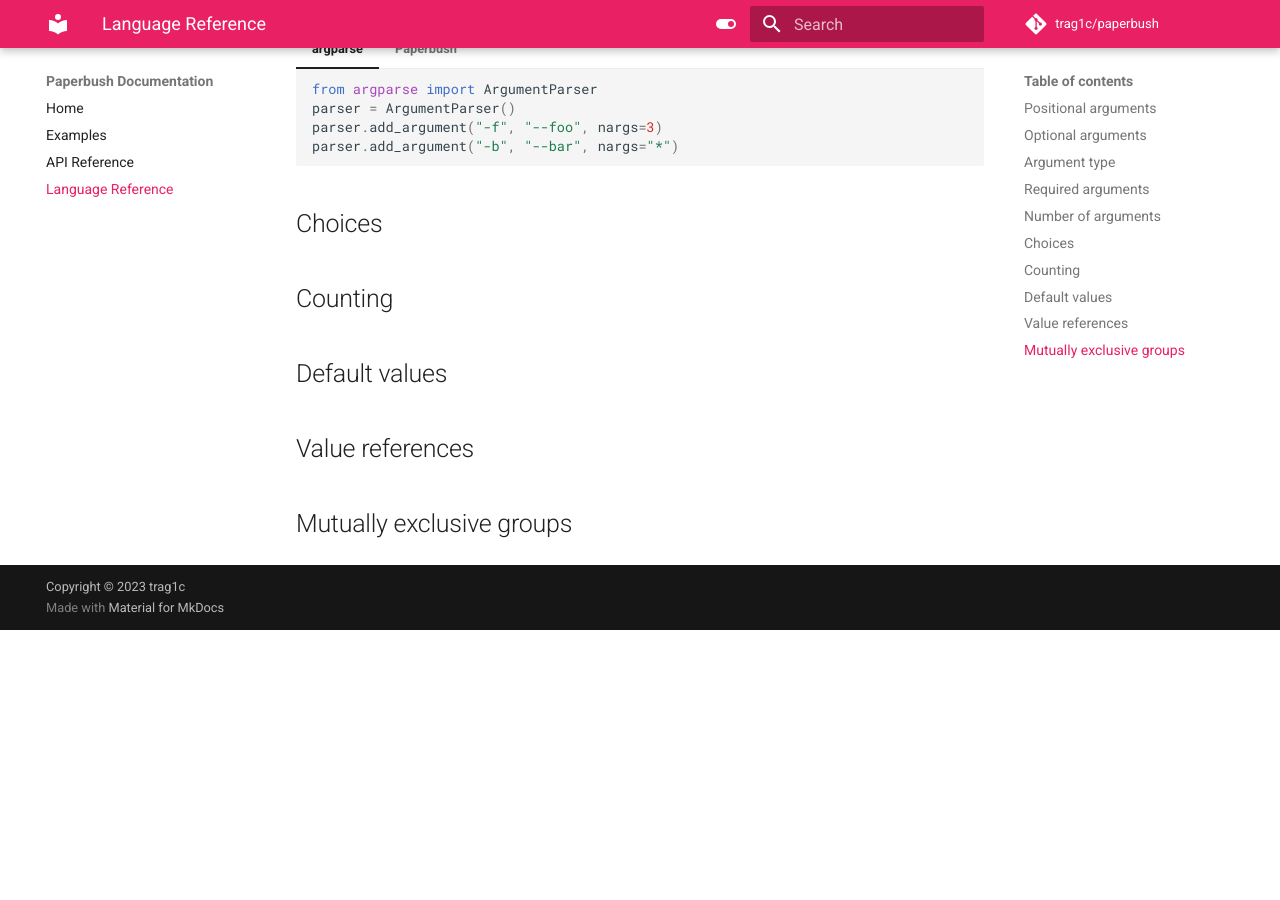
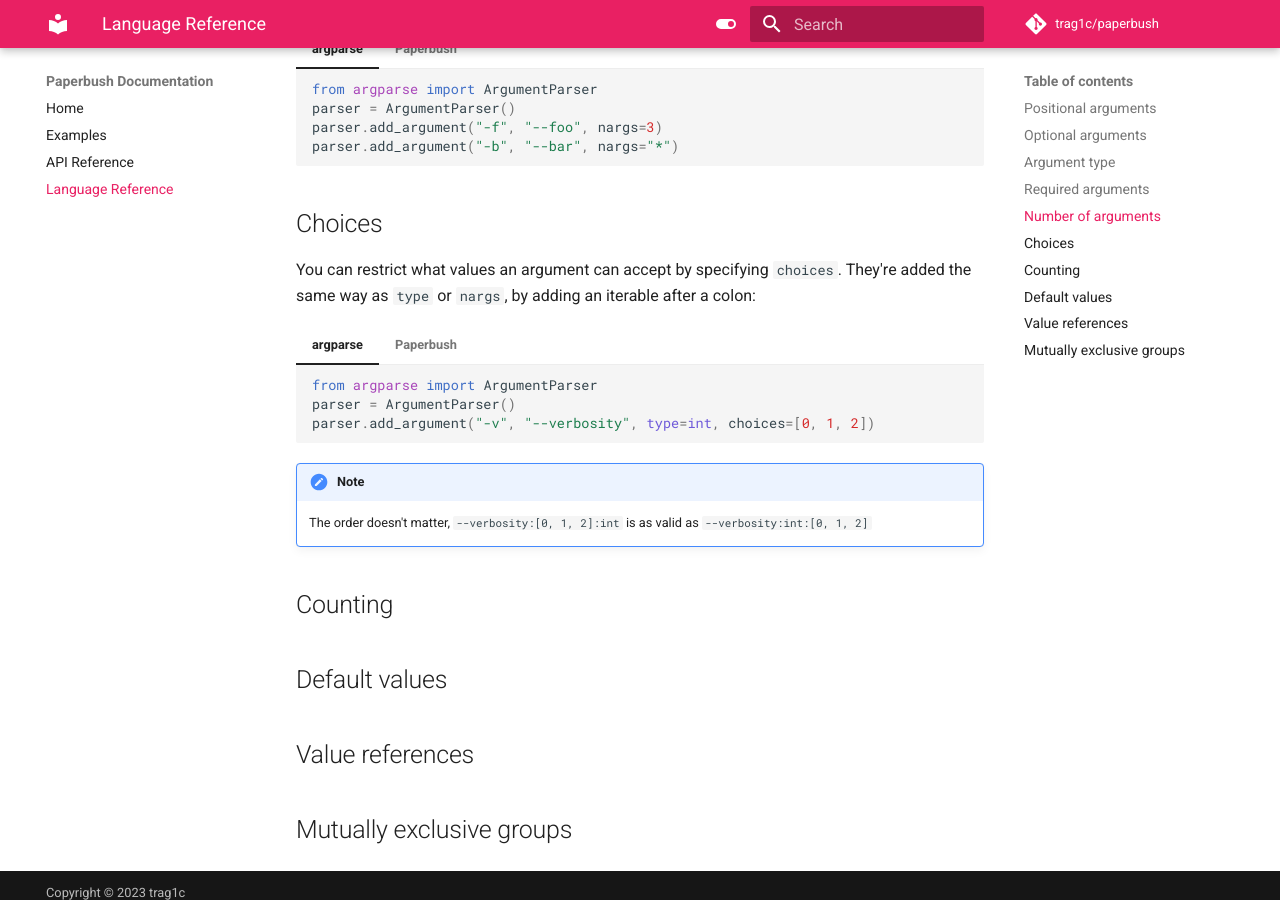
Before and after one commit to trag1c/paperbush, an MkDocs documentation site: the page built from docs/dsl.md, in a window 1280 px wide and 900 px high, scrolled down 2064 px. Built offline with MkDocs 1.6.1 and Material for MkDocs 9.7.7, drawn with Linux system fonts in a browser that asks for light colours; comment, search, counter and statistics services are not loaded; before the commit the page ends 2694 px from its top, so only the background shows below that.

Commit message:
Added choices

````diff
--- a/docs/dsl.md
+++ b/docs/dsl.md
@@ -168,6 +168,30 @@ type, by following our argument with a colon and then either an integer,
 
 
 ## Choices
+You can restrict what values an argument can accept by specifying `choices`.
+They're added the same way as `type` or `nargs`, by adding an iterable
+after a colon:
+
+=== "argparse"
+
+    ```py
+    from argparse import ArgumentParser
+    parser = ArgumentParser()
+    parser.add_argument("-v", "--verbosity", type=int, choices=[0, 1, 2])
+    ```
+
+=== "Paperbush"
+
+    ```py
+    from paperbush import Paperbush
+    parser = Paperbush("--verbosity:int:[0, 1, 2]")
+    ```
+
+!!! note
+    The order doesn't matter, `--verbosity:[0, 1, 2]:int` is as valid as
+    `--verbosity:int:[0, 1, 2]`
+
+
 ## Counting
 ## Default values
 ## Value references
````
